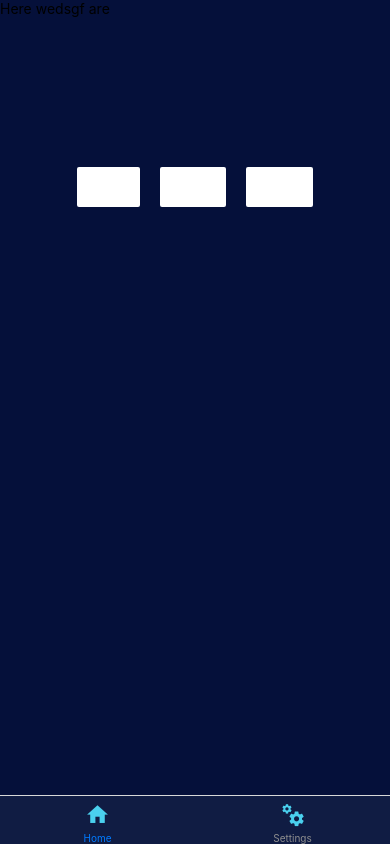
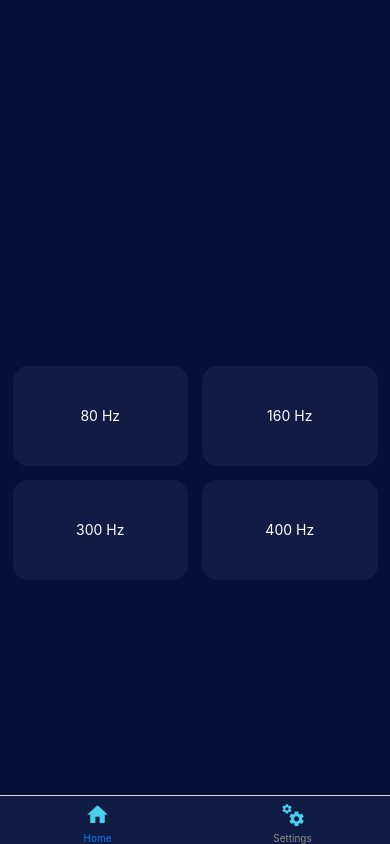
Before and after one commit to skyllex94/water-eject-app, a React Native app: screen / in a window 390 px wide. Built offline with nearby package versions, Linux system fonts and the light colour scheme.

Commit message:
UI optimizations and freq emmitter start

```diff
--- a/App.js
+++ b/App.js
@@ -59,7 +59,6 @@ const Tab = createBottomTabNavigator();
 function HomeScreen() {
   return (
     <View style={styles.container}>
-      <Text>Here wedsgf are</Text>
       <Frequencies />
     </View>
   );
--- a/components/Frequencies.js
+++ b/components/Frequencies.js
@@ -1,15 +1,51 @@
-import React from "react";
-import { View, Text, StyleSheet, Button } from "react-native";
+import React, { useState } from "react";
+import { View, Text, StyleSheet, Button, TouchableOpacity } from "react-native";
+import { Audio } from "expo-av";
 
 function Frequencies() {
+  const [start, setStart] = useState(true);
+  const [sound, setSound] = useState();
+
+  function start80hz() {
+    console.log("80Hz");
+  }
+
+  async function start160hz() {
+    setStart((prev) => !prev);
+
+    if (start) {
+      console.log("Loading Sound");
+      const { sound } = await Audio.Sound.createAsync(
+        require("../assets/frequencies/low160freq.mp3"),
+        { isLooping: true }
+      );
+      setSound(sound);
+
+      console.log("Playing Sound");
+      await sound.playAsync();
+    } else {
+      console.log("Unloading Sound");
+      sound.unloadAsync() || undefined;
+    }
+  }
+
   return (
     <View style={styles.main}>
-      <View style={styles.freqOptions}>
-        <Button title="160 Hz" style={styles.freqBtn} color="white" />
-        <Text style={styles.divider} />
-        <Button title="300 Hz" style={styles.freqBtn} color="white" />
-        <Text style={styles.divider} />
-        <Button title="400 Hz" style={styles.freqBtn} color="white" />
+      <View style={styles.lowFreqOptions}>
+        <TouchableOpacity onPress={start80hz} style={styles.freqBtn}>
+          <Text style={styles.freqText}>80 Hz</Text>
+        </TouchableOpacity>
+        <TouchableOpacity onPress={start160hz} style={styles.freqBtn}>
+          <Text style={styles.freqText}>{start ? "160 Hz" : "Stop"}</Text>
+        </TouchableOpacity>
+      </View>
+      <View style={styles.highFreqOptions}>
+        <TouchableOpacity style={styles.freqBtn}>
+          <Text style={styles.freqText}>300 Hz</Text>
+        </TouchableOpacity>
+        <TouchableOpacity style={styles.freqBtn}>
+          <Text style={styles.freqText}>400 Hz</Text>
+        </TouchableOpacity>
       </View>
     </View>
   );
@@ -18,19 +54,36 @@ function Frequencies() {
 const styles = StyleSheet.create({
   main: {
     flex: 3,
-    flexDirection: "row",
+    flexDirection: "column",
     justifyContent: "center",
     marginTop: 150,
   },
-  freqOptions: {
+  lowFreqOptions: {
     flexDirection: "row",
     justifyContent: "center",
     alignContent: "center",
-    height: 40,
-    color: "white",
+  },
+  highFreqOptions: {
+    flexDirection: "row",
+    marginTop: 14,
+    justifyContent: "center",
+    alignContent: "center",
   },
   freqBtn: {
-    borderWidth: 1,
+    width: "45%",
+    marginHorizontal: 7,
+    height: 100,
+    justifyContent: "center",
+    alignItems: "center",
+    padding: 10,
+    borderRadius: 15,
+    backgroundColor: "#101C43",
+  },
+  freqText: {
+    flexDirection: "row",
+    justifyContent: "center",
+    alignContent: "center",
+    color: "white",
   },
   divider: {
     marginHorizontal: 10,
--- a/package.json
+++ b/package.json
@@ -19,7 +19,9 @@
     "react": "18.2.0",
     "react-native": "0.71.7",
     "react-native-safe-area-context": "^4.5.2",
-    "react-native-screens": "^3.20.0"
+    "react-native-screens": "^3.20.0",
+    "react-native-sound": "^0.11.2",
+    "expo-av": "~13.2.1"
   },
   "devDependencies": {
     "@babel/core": "^7.20.0"
```
Also changed, not shown: components/FreqStart.js (added, +37 -0 lines), 2 other files (tests, documents, lock files or other folders).
